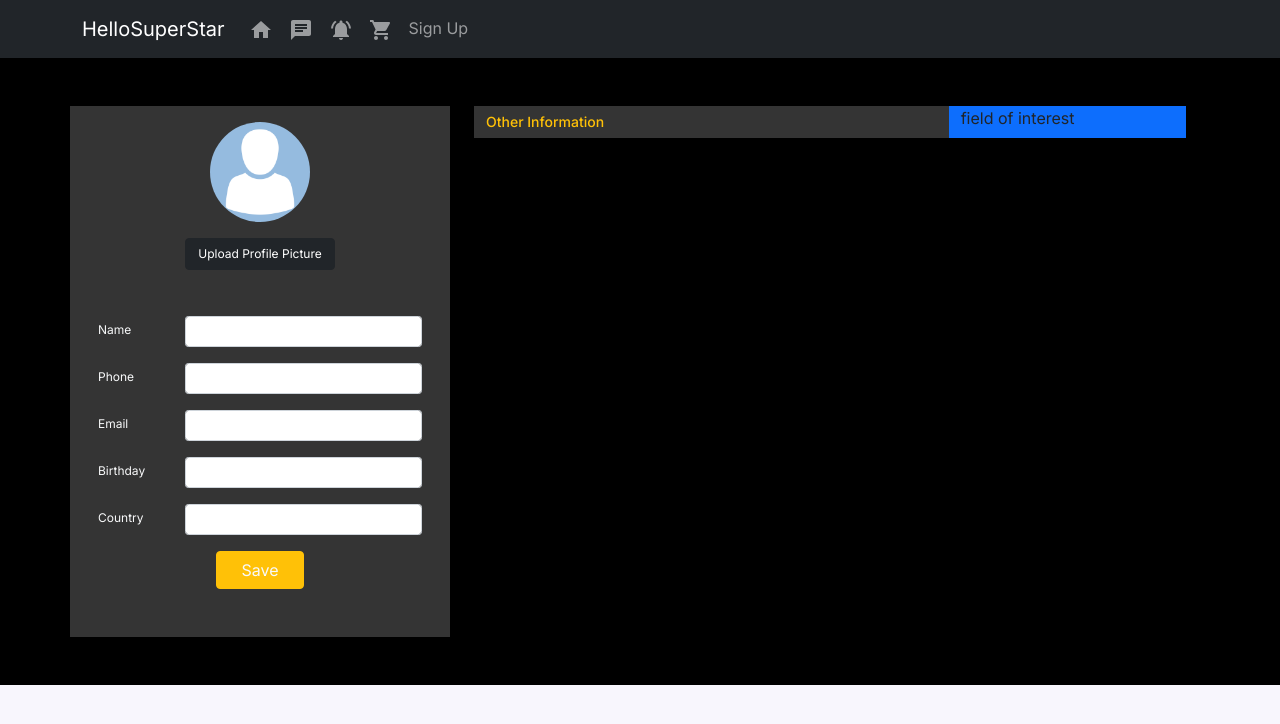
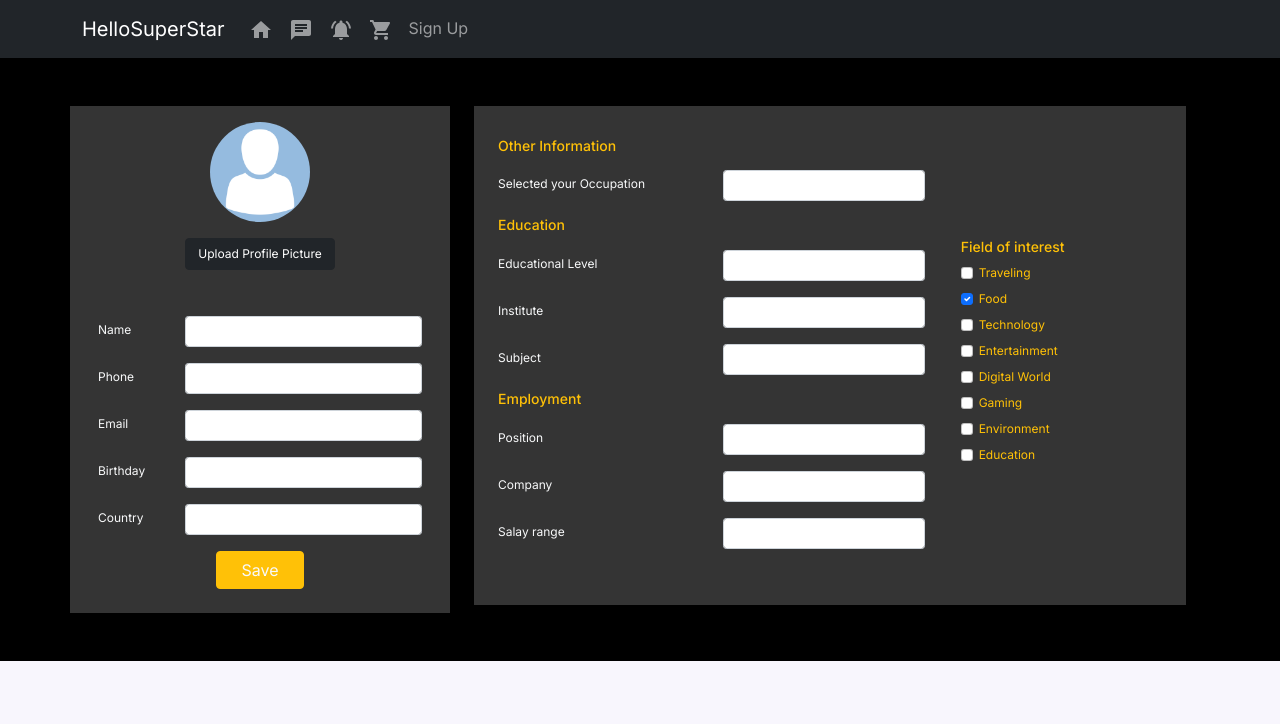
Before and after one commit to aktaruzzamanjoti97/HelloSuperStars, a React (Create React App) app: page /accountCreate in a window 1280 px wide. Shown: the top 724 px of the page. Built offline with nearby package versions, Linux system fonts and the light colour scheme; no server answers; sample sign-in values are in the browser's storage.

Commit message:
90% account create page work done
maximum work done we have now, only design input field

```diff
--- a/src/components/CSS/AccountCreate/accountCreate.css
+++ b/src/components/CSS/AccountCreate/accountCreate.css
@@ -1,5 +1,6 @@
 .full-container{
   background-color: #000000;
+  height: 100%;
 }
 
 .account-create-bg{
@@ -33,3 +34,6 @@ border-radius: 50%;
 .other-info-title{
   font-size: 14px !important;
 }
+.checkbox-input-size{
+  font-size: 12px;
+}
--- a/src/components/UserAuthentication/AccountCreate.js
+++ b/src/components/UserAuthentication/AccountCreate.js
@@ -65,8 +65,8 @@ const AccountCreate = () => {
     </div>
   </div>
 
-<div className="text-center my-3 ">
-<button className='btn btn-warning px-4 mb-3 text-light'>Save</button>
+<div className="text-center my-2 ">
+<button className='btn btn-warning px-4  text-light'>Save</button>
 </div>
 
 </form>
@@ -84,10 +84,56 @@ const AccountCreate = () => {
                <div className="col-md-8 col-lg-8 mt-5 ">
         <div className="container">
         <div className="row">
-<div className="col-md-8 account-create-bg">
-<h5 className='text-warning other-info-title mt-2'>Other Information</h5>
+<div className="col-md-8 account-create-bg p-4">
+  <form >
+<h5 className='text-warning other-info-title my-2'>Other Information</h5>
+<div class="form-group row my-3">
+    <label for="colFormLabelSm" class="col-sm-6 col-form-label col-form-label-sm text-light">Selected your Occupation</label>
+    <div class="col-sm-6">
+      <input type="email" class="form-control form-control-sm" id="colFormLabelSm" placeholder="col-form-label-sm" />
+    </div>
+  </div>
+  <h5 className='text-warning other-info-title mt-2'>Education</h5>
+  <div class="form-group row my-3">
+    <label for="colFormLabelSm" class="col-sm-6 col-form-label col-form-label-sm text-light">Educational Level</label>
+    <div class="col-sm-6">
+      <input type="email" class="form-control form-control-sm" id="colFormLabelSm" placeholder="col-form-label-sm" />
+    </div>
+  </div>
 
+  <div class="form-group row my-3">
+    <label for="colFormLabelSm" class="col-sm-6 col-form-label col-form-label-sm text-light">Institute</label>
+    <div class="col-sm-6">
+      <input type="email" class="form-control form-control-sm" id="colFormLabelSm" placeholder="col-form-label-sm" />
+    </div>
+  </div>
 
+  <div class="form-group row my-3">
+    <label for="colFormLabelSm" class="col-sm-6 col-form-label col-form-label-sm text-light">Subject</label>
+    <div class="col-sm-6">
+      <input type="email" class="form-control form-control-sm" id="colFormLabelSm" placeholder="col-form-label-sm" />
+    </div>
+  </div>
+  <h5 className='text-warning other-info-title mt-2'>Employment</h5>
+  <div class="form-group row my-3">
+    <label for="colFormLabelSm" class="col-sm-6 col-form-label col-form-label-sm text-light">Position</label>
+    <div class="col-sm-6">
+      <input type="email" class="form-control form-control-sm" id="colFormLabelSm" placeholder="col-form-label-sm" />
+    </div>
+  </div>
+  <div class="form-group row my-3">
+    <label for="colFormLabelSm" class="col-sm-6 col-form-label col-form-label-sm text-light">Company</label>
+    <div class="col-sm-6">
+      <input type="email" class="form-control form-control-sm" id="colFormLabelSm" placeholder="col-form-label-sm" />
+    </div>
+  </div>
+  <div class="form-group row my-3">
+    <label for="colFormLabelSm" class="col-sm-6 col-form-label col-form-label-sm text-light pb-4">Salay range</label>
+    <div class="col-sm-6">
+      <input type="email" class="form-control form-control-sm" id="colFormLabelSm" placeholder="col-form-label-sm" />
+    </div>
+  </div>
+</form>
 
 
 
@@ -99,8 +145,68 @@ const AccountCreate = () => {
 
 </div>
 
-<div className="col-md-4 bg-primary">
-  field of interest
+<div className="col-md-4 d-flex justify-content center align-items-center account-create-bg">
+<div className="checkbox-items">
+
+<h5 className='text-warning other-info-title'>Field of interest</h5>
+<form className='text-warning checkbox-input-size'>
+
+
+<div class="form-check">
+  <input class="form-check-input" type="checkbox" value="" id="flexCheckDefault" />
+  <label class="form-check-label" for="flexCheckDefault">
+    Traveling
+  </label>
+</div>
+<div class="form-check">
+  <input class="form-check-input" type="checkbox" value="" id="flexCheckChecked" checked />
+  <label class="form-check-label" for="flexCheckChecked">
+    Food
+  </label>
+</div>
+<div class="form-check">
+  <input class="form-check-input" type="checkbox" value="" id="flexCheckDefault" />
+  <label class="form-check-label" for="flexCheckDefault">
+   Technology
+  </label>
+</div>
+
+<div class="form-check">
+  <input class="form-check-input" type="checkbox" value="" id="flexCheckDefault" />
+  <label class="form-check-label" for="flexCheckDefault">
+   Entertainment
+  </label>
+</div>
+<div class="form-check">
+  <input class="form-check-input" type="checkbox" value="" id="flexCheckDefault" />
+  <label class="form-check-label" for="flexCheckDefault">
+   Digital World
+  </label>
+</div>
+
+<div class="form-check">
+  <input class="form-check-input" type="checkbox" value="" id="flexCheckDefault" />
+  <label class="form-check-label" for="flexCheckDefault">
+   Gaming
+  </label>
+</div>
+
+<div class="form-check">
+  <input class="form-check-input" type="checkbox" value="" id="flexCheckDefault" />
+  <label class="form-check-label" for="flexCheckDefault">
+  Environment
+  </label>
+</div>
+<div class="form-check">
+  <input class="form-check-input" type="checkbox" value="" id="flexCheckDefault" />
+  <label class="form-check-label" for="flexCheckDefault">
+  Education
+  </label>
+</div>
+
+</form>
+</div>
+
 </div>
         </div>
                 </div>
```
